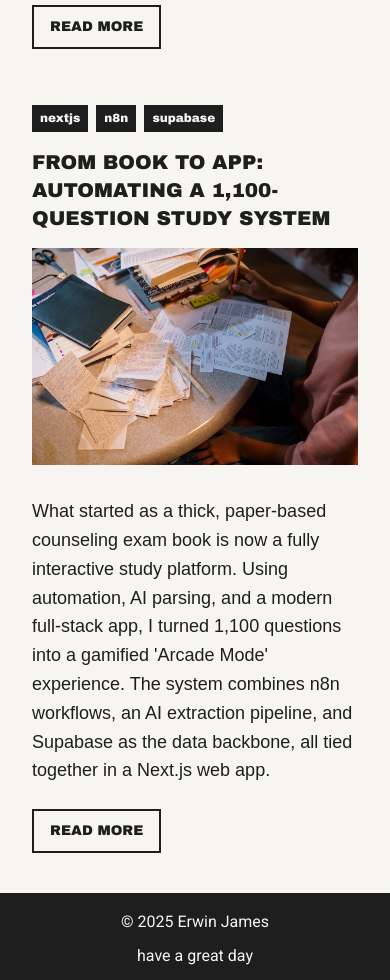
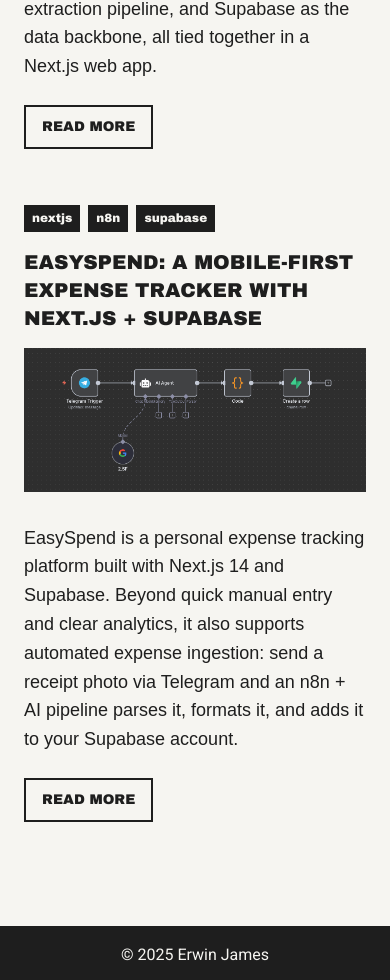
Before and after one commit to erwinjamescodes/portfolio-2025, a Next.js app: page /projects in a window 390 px wide. Shown: the part 979-1959 px from the top of the page. Built offline with nearby package versions, Linux system fonts and the light colour scheme.

Commit message:
added new project

```diff
--- a/app/components/Contact.tsx
+++ b/app/components/Contact.tsx
@@ -18,9 +18,34 @@
     });
   };
 
-  const handleSubmit = (e: React.FormEvent) => {
+  const handleSubmit = async (e: React.FormEvent) => {
     e.preventDefault();
-    console.log("Form submitted:", formData);
+
+    try {
+      const response = await fetch(
+        "https://n8n-erwinjamesdev.onrender.com/webhook-test/portfolio-autoresponder",
+        {
+          method: "POST",
+          headers: {
+            "Content-Type": "application/json",
+          },
+          body: JSON.stringify({
+            name: formData.name,
+            email: formData.email,
+            message: formData.message,
+          }),
+        }
+      );
+
+      if (response.ok) {
+        console.log("Message sent successfully");
+        setFormData({ email: "", name: "", message: "" });
+      } else {
+        console.error("Failed to send message");
+      }
+    } catch (error) {
+      console.error("Error sending message:", error);
+    }
   };
 
   return (
--- a/app/lib/projects.ts
+++ b/app/lib/projects.ts
@@ -45,34 +45,34 @@
   },
   {
     id: 2,
-    title: "From Book to App: Automating a 1,100-Question Study System",
-    slug: "claudipedia",
+    title: "EasySpend: A Mobile-First Expense Tracker with Next.js + Supabase",
+    slug: "easyspend",
     description:
-      "A gamified study app that turns a counseling exam book into an interactive 'Arcade Mode'.",
+      "A fast, mobile-optimized PWA for logging expenses with secure auth, offline support, analytics—and automated receipt ingestion via Telegram using n8n + AI.",
     tags: ["nextjs", "n8n", "supabase"],
-    image: "/assets/placeholder-project.jpeg",
+    image: "/assets/easyspend-1.png",
     content: {
       overview:
-        "What started as a thick, paper-based counseling exam book is now a fully interactive study platform. Using automation, AI parsing, and a modern full-stack app, I turned 1,100 questions into a gamified 'Arcade Mode' experience. The system combines n8n workflows, an AI extraction pipeline, and Supabase as the data backbone, all tied together in a Next.js web app.",
+        "EasySpend is a personal expense tracking platform built with Next.js 14 and Supabase. Beyond quick manual entry and clear analytics, it also supports automated expense ingestion: send a receipt photo via Telegram and an n8n + AI pipeline parses it, formats it, and adds it to your Supabase account.",
       problem:
-        "Preparing for board exams with a physical book has obvious limits: static content that can't be randomized or tracked, slow practice due to flipping pages, and zero analytics to measure progress. The challenge was clear—digitize the book, structure the content, and design a review tool that motivates consistent practice.",
+        "People struggle to consistently track expenses because tools are slow on mobile, lack offline resilience, and don’t surface actionable insights. Spreadsheets and generic apps make it hard to quickly log purchases, visualize patterns, or stay motivated to build a habit.",
       solution:
-        "I designed and built an automated ingestion pipeline and a gamified frontend app. First, I used n8n to orchestrate the extraction of 1,100+ questions, passing them through AI parsing and validation before storing them in Supabase as clean, queryable records. The pipeline was built to be re-runnable so updates or new question sets can be added easily. On top of this, I created a Next.js + Supabase web app featuring multiple study modes (randomized practice, chapter-specific review, progress tracking). The highlight was a fast-paced 'Arcade Mode' interface that transformed studying into something engaging and motivating. With Supabase Auth, users get real-time data, secure sessions, and a responsive UI that works across devices.",
+        "I built a modern full-stack app using Next.js (App Router) and Supabase (PostgreSQL, Auth, Realtime). The app implements magic-link authentication, strict Row Level Security, and a clean expense schema. Users can add, edit, filter, and bulk-manage expenses with React Hook Form + Zod validations, while analytics provide category breakdowns, monthly trends, and daily heatmaps. In addition, an n8n workflow listens for Telegram uploads; an AI agent performs OCR and parsing, validates fields, then upserts the expense into Supabase—so snapping a receipt becomes a one-step add.",
       results: [
-        "Scale: 1,100+ questions ingested, structured, and stored in a database",
-        "Engagement: Faster sessions with a quiz-like interface and analytics-driven review",
-        "Maintainability: Automated ingestion pipeline can be re-run for future updates",
+        "Speed: Time-to-log-expense targeted under 10 seconds on mobile",
+        "Automation: Add expenses by sending a receipt image via Telegram (n8n + AI → Supabase)",
+        "Insights: Clear category breakdowns, trends, and export options (CSV/PDF)",
       ],
       reflection:
-        "This project was more than just technical execution—it was about turning a tedious process into a motivating experience. The automation handled the heavy lifting of digitizing and cleaning the content, while gamification made practice fun and engaging. It proved to me how powerful it is to combine AI, low-code tools like n8n, and full-stack development into a seamless system. Beyond saving time, it created something with real impact: a smarter, interactive way for learners to prepare for their exams.",
+        "This project blends a great mobile UX with an automated ingestion pipeline that removes friction. The Telegram → n8n → AI flow turns receipt photos into structured entries with minimal effort, while Next.js + Supabase provide a secure, scalable backbone. With this foundation, the app is ready for extensions like budgets, recurring expenses, and receipt capture enhancements.",
     },
   },
 ];
 
 export function getProjectBySlug(slug: string): Project | undefined {
-  return projects.find(project => project.slug === slug);
+  return projects.find((project) => project.slug === slug);
 }
 
 export function getAllProjectSlugs(): string[] {
-  return projects.map(project => project.slug);
+  return projects.map((project) => project.slug);
 }
--- a/app/projects/[slug]/ProjectDetails.tsx
+++ b/app/projects/[slug]/ProjectDetails.tsx
@@ -18,8 +18,8 @@
   }
 
   return (
-    <div className="bg-light text-primary">
-      <div className="max-w-7xl mx-auto px-4 md:px-0 py-16 pt-36">
+    <div className="bg-light text-primary px-6 md:px-8">
+      <div className="max-w-7xl mx-auto  py-16 pt-36">
         {/* Breadcrumbs */}
         <div className="mb-12">
           <nav className="flex items-center space-x-2 text-xs">
--- a/app/projects/page.tsx
+++ b/app/projects/page.tsx
@@ -5,8 +5,8 @@
 
 export default function ProjectsPage() {
   return (
-    <div className="px-8">
-      <div className="max-w-7xl mx-auto pt-[50px] md:pt-36">
+    <div className="px-6 md:px-8">
+      <div className="max-w-7xl mx-auto py-16 pt-36">
         {/* Breadcrumbs */}
         <div className="mb-12 ">
           <nav className="flex items-center space-x-2 text-xs">
```
Also changed, not shown: public/assets/easyspend-1.png (added), public/assets/easyspend-2.png (added).
